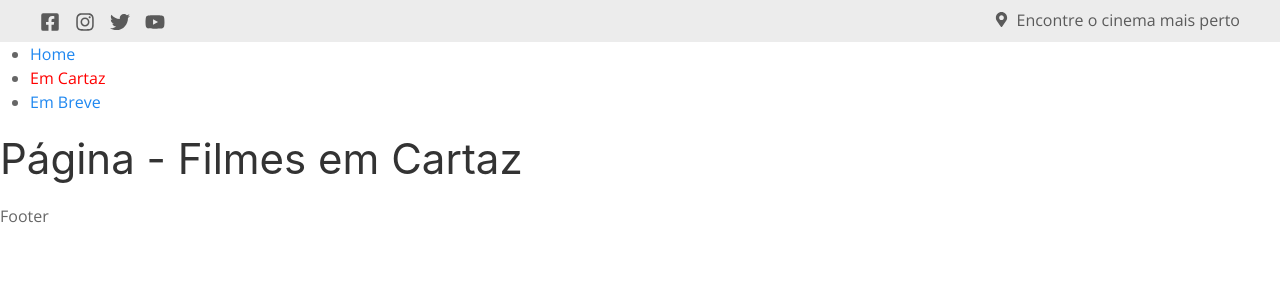
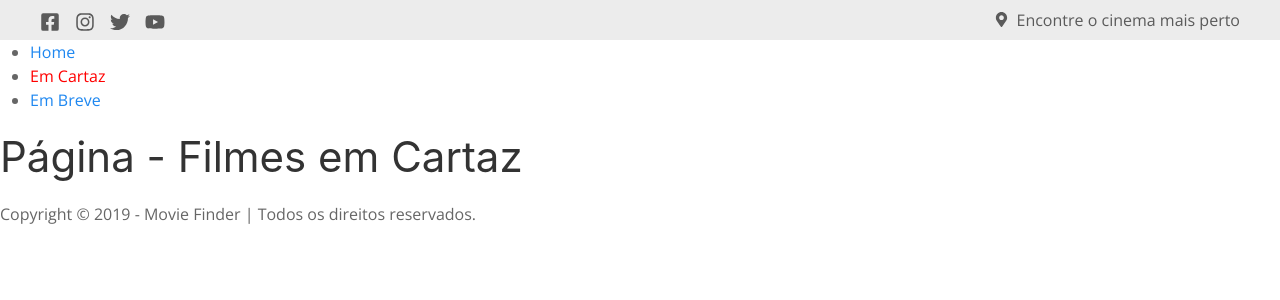
Before and after one commit to AllanBaron/moviefinder, a React (Create React App) app: page /em-cartaz in a window 1280 px wide. Shown: the top 300 px of the page. Built offline with nearby package versions, Linux system fonts and the light colour scheme.

Commit message:
separated left and right section

```diff
--- a/src/components/Footer/index.js
+++ b/src/components/Footer/index.js
@@ -1,5 +1,15 @@
 import React from 'react';
+import { title } from '../../services/app-info';
 
-const Footer = () => <footer>Footer</footer>;
+const Footer = () => {
+  const year = new Date().getFullYear();
+
+  return (
+    <footer>
+      <div />
+      {`Copyright © ${year} - ${title} | Todos os direitos reservados.`}
+    </footer>
+  );
+};
 
 export default Footer;
--- /dev/null
+++ b/src/components/Header/UserLocation/index.js
@@ -0,0 +1,14 @@
+import React from 'react';
+
+import { FaMapMarkerAlt } from 'react-icons/fa';
+
+import { Location } from './styles';
+
+const UserLocation = () => (
+  <Location href="#localization">
+    <FaMapMarkerAlt />
+    <span>Encontre o cinema mais perto</span>
+  </Location>
+);
+
+export default UserLocation;
--- /dev/null
+++ b/src/components/Header/UserLocation/styles.js
@@ -0,0 +1,20 @@
+import styled from 'styled-components';
+
+import { ColorDarkGrey, ColorPrimary } from '../../../styles';
+
+export const Location = styled.a`
+  color: ${ColorDarkGrey} !important;
+  text-decoration: none !important;
+
+  &:hover {
+    svg {
+      color: ${ColorPrimary};
+    }
+  }
+
+  svg {
+    font-size: 15px;
+    margin-right: 8px;
+    padding-bottom: 4px;
+  }
+`;
--- a/src/components/Header/index.js
+++ b/src/components/Header/index.js
@@ -2,20 +2,15 @@ import React, { Component, Fragment } from 'react';
 import { Helmet } from 'react-helmet';
 import PropTypes from 'prop-types';
 
-import {
-  FaFacebookSquare,
-  FaInstagram,
-  FaTwitter,
-  FaYoutube,
-  FaMapMarkerAlt,
-} from 'react-icons/fa';
+import { Link } from 'react-router-dom';
+import { title, menu } from '../../services/app-info';
 
-import { Link } from 'react-router-dom';
+import SocialIcons from '../SocialIcons';
+import UserLocation from './UserLocation';
+
 import {
   SubMenu, SectionLeft, SectionRight, Menu,
 } from './styles';
-
-import { title, menu } from '../../services/app-info';
 
 export default class Header extends Component {
   state = {
@@ -43,25 +38,11 @@ export default class Header extends Component {
           <SubMenu>
             <div className="uk-container uk-flex">
               <SectionLeft>
-                <a href="#facebook">
-                  <FaFacebookSquare className="icon-facebook" />
-                </a>
-                <a href="#instagram">
-                  <FaInstagram className="icon-instagram" />
-                </a>
-                <a href="#twitter">
-                  <FaTwitter className="icon-twitter" />
-                </a>
-                <a href="#youtube">
-                  <FaYoutube className="icon-youtube" />
-                </a>
+                <SocialIcons />
               </SectionLeft>
 
               <SectionRight>
-                <a href="#localization">
-                  <FaMapMarkerAlt />
-                  <span>Encontre o cinema mais perto</span>
-                </a>
+                <UserLocation />
               </SectionRight>
             </div>
           </SubMenu>
--- a/src/components/Header/styles.js
+++ b/src/components/Header/styles.js
@@ -5,54 +5,12 @@ export const SectionLeft = styled.div`
   width: 50%;
   display: flex;
   justify-content: flex-start;
-
-  a {
-    color: ${ColorDarkGrey};
-    margin-right: 15px;
-    padding-bottom: 2px;
-
-    svg {
-      font-size: 20px;
-    }
-
-    &:hover {
-      .icon-facebook {
-        color: #3b5998;
-      }
-      .icon-instagram {
-        color: #c13584;
-      }
-      .icon-twitter {
-        color: #00a3e0;
-      }
-      .icon-youtube {
-        color: #e60000;
-      }
-    }
-  }
 `;
 
 export const SectionRight = styled.div`
   width: 50%;
   display: flex;
   justify-content: flex-end;
-
-  a {
-    color: ${ColorDarkGrey};
-    text-decoration: none;
-
-    &:hover {
-      svg {
-        color: ${ColorPrimary};
-      }
-    }
-
-    svg {
-      font-size: 15px;
-      margin-right: 8px;
-      padding-bottom: 4px;
-    }
-  }
 `;
 
 export const SubMenu = styled.div`
--- /dev/null
+++ b/src/components/SocialIcons/index.js
@@ -0,0 +1,26 @@
+import React from 'react';
+
+import {
+  FaFacebookSquare, FaInstagram, FaTwitter, FaYoutube,
+} from 'react-icons/fa';
+
+import { Icons } from './styles';
+
+const SocialIcons = () => (
+  <Icons>
+    <a href="#facebook">
+      <FaFacebookSquare className="icon-facebook" />
+    </a>
+    <a href="#instagram">
+      <FaInstagram className="icon-instagram" />
+    </a>
+    <a href="#twitter">
+      <FaTwitter className="icon-twitter" />
+    </a>
+    <a href="#youtube">
+      <FaYoutube className="icon-youtube" />
+    </a>
+  </Icons>
+);
+
+export default SocialIcons;
--- /dev/null
+++ b/src/components/SocialIcons/styles.js
@@ -0,0 +1,30 @@
+import styled from 'styled-components';
+
+import { ColorDarkGrey } from '../../styles';
+
+export const Icons = styled.div`
+  a {
+    color: ${ColorDarkGrey};
+    margin-right: 15px;
+    padding-bottom: 2px;
+
+    svg {
+      font-size: 20px;
+    }
+
+    &:hover {
+      .icon-facebook {
+        color: #3b5998;
+      }
+      .icon-instagram {
+        color: #c13584;
+      }
+      .icon-twitter {
+        color: #00a3e0;
+      }
+      .icon-youtube {
+        color: #e60000;
+      }
+    }
+  }
+`;
--- a/src/components/index.js
+++ b/src/components/index.js
@@ -1,4 +1,5 @@
 import Header from './Header';
 import Footer from './Footer';
+import SocialIcons from './SocialIcons';
 
-export { Header, Footer };
+export { Header, Footer, SocialIcons };
--- a/src/pages/index.js
+++ b/src/pages/index.js
@@ -1,5 +1,5 @@
-import Main from './main';
-import EmCartaz from './emCartaz';
-import EmBreve from './emBreve';
+import Main from './Main';
+import EmCartaz from './EmCartaz';
+import EmBreve from './EmBreve';
 
 export { Main, EmCartaz, EmBreve };
```
Also changed, not shown: src/pages/EmBreve/index.js (renamed from src/pages/emBreve/index.js), src/pages/EmCartaz/index.js (renamed from src/pages/emCartaz/index.js), src/pages/Main/index.js (renamed from src/pages/main/index.js).
